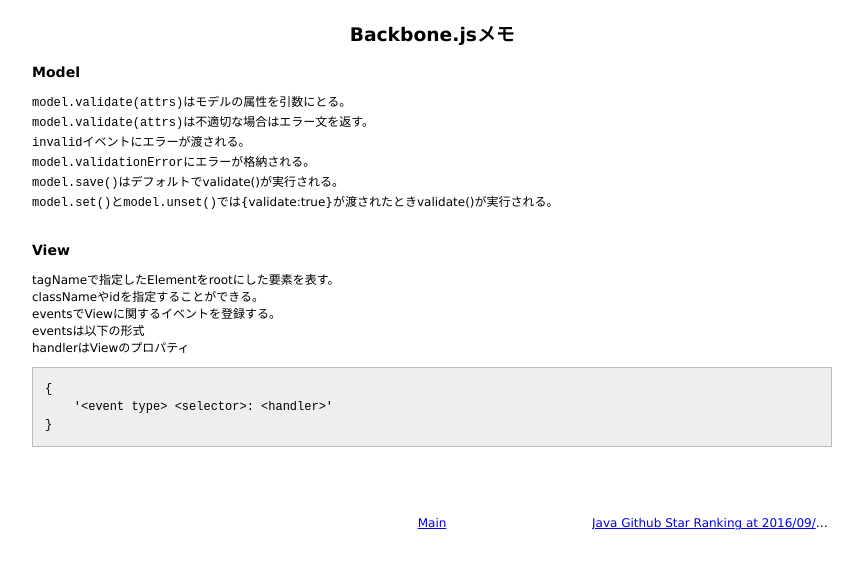
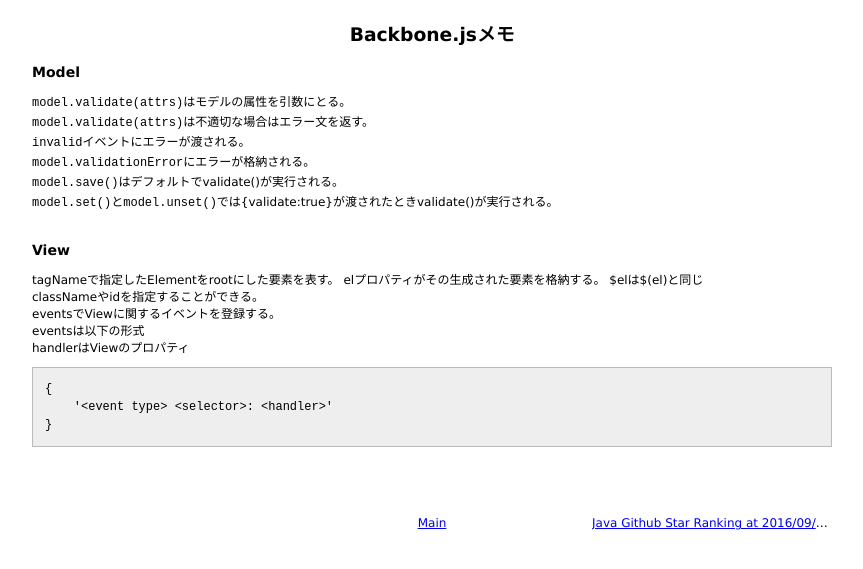
Before and after one commit to 38elements/38elements.github.com, a Jekyll site: the page built from _posts/2016-09-07-backbonejs.md, in a window 1280 px wide. Shown: the top 569 px of the page, without its empty margins (208-1071 px from the left). Built offline with Jekyll 4.4.1, drawn with Linux system fonts in a browser that asks for light colours.

Commit message:
Update 2016-09-07-backbonejs.md

````diff
--- a/_posts/2016-09-07-backbonejs.md
+++ b/_posts/2016-09-07-backbonejs.md
@@ -14,6 +14,8 @@ title: Backbone.jsメモ
 
 ### View
 tagNameで指定したElementをrootにした要素を表す。
+elプロパティがその生成された要素を格納する。
+$elは$(el)と同じ
 classNameやidを指定することができる。
 eventsでViewに関するイベントを登録する。
 eventsは以下の形式
@@ -24,4 +26,6 @@ handlerはViewのプロパティ
     '<event type> <selector>: <handler>'
 }
 ```
+
+
 <br>
````
